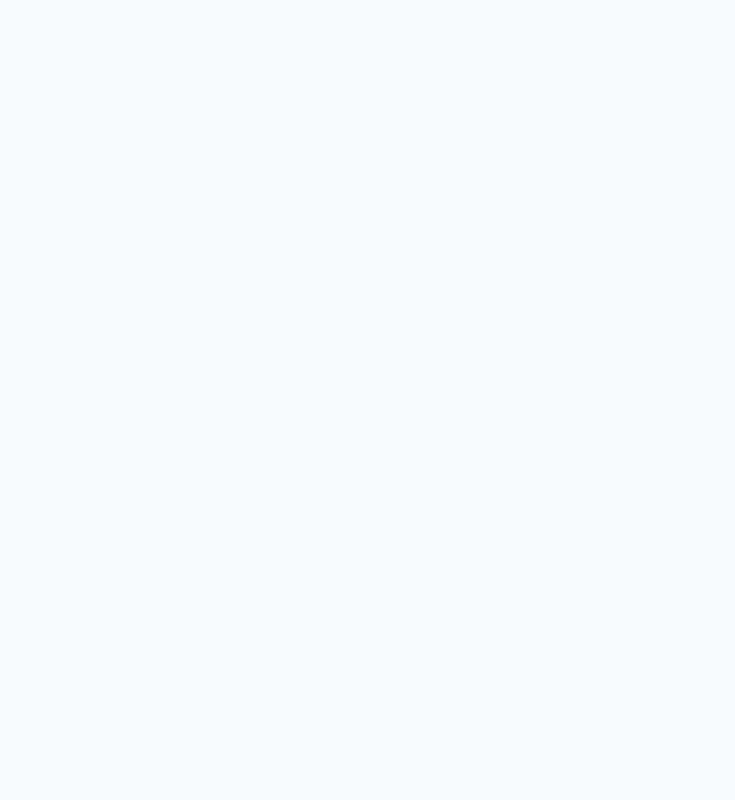
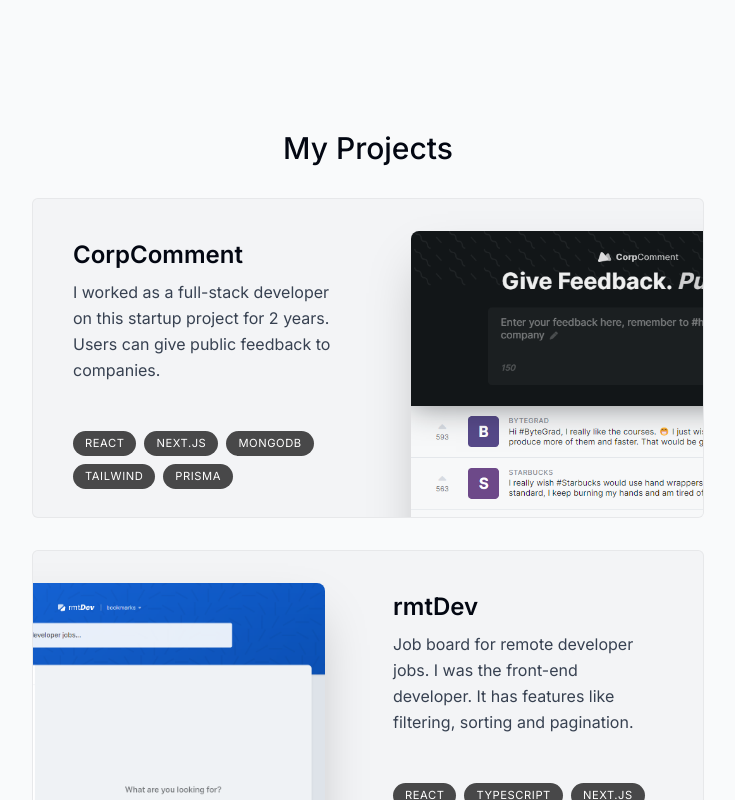
Before and after one commit to muhafs/portfolio-nextjs, a Next.js app: page / in a window 1280 px wide. Shown: the part 1220-2020 px from the top of the page, without its empty margins (272-1007 px from the left). Before the commit the page ends 1600 px from the top, so only its background shows below. Built offline with nearby package versions, Linux system fonts and the light colour scheme.

Commit message:
complete projects section

```diff
--- a/app/layout.tsx
+++ b/app/layout.tsx
@@ -12,7 +12,7 @@
 export default function RootLayout({ children }: { children: React.ReactNode }) {
 	return (
 		<html lang="en">
-			<body className={`${inter.className} bg-gray-50 text-gray-950 relative pt-28 sm:pt-36 h-[200vh]`}>
+			<body className={`${inter.className} bg-gray-50 text-gray-950 relative pt-28 sm:pt-36`}>
 				<div className="bg-[#fbe2e3] absolute -top-[6rem] right-[11rem] -z-10 size-[31.25rem] rounded-full blur-[10rem] sm:w-[68.75rem]" />
 
 				<div className="bg-[#dbd7fb] absolute -top-[1rem] -left-[35rem] -z-10 h-[31.25rem] w-[50rem] rounded-full blur-[10rem] sm:w-[68.75rem] md:-left-[33rem] lg:-left-[28rem] xl:-left-[15rem] 2xl:-left-[5rem]" />
--- a/app/page.tsx
+++ b/app/page.tsx
@@ -1,5 +1,6 @@
 import About from '@/components/About'
 import Hero from '@/components/Hero'
+import Projects from '@/components/Projects'
 import SectionDivider from '@/components/SectionDivider'
 
 export default function Home() {
@@ -8,6 +9,7 @@
 			<Hero />
 			<SectionDivider />
 			<About />
+			<Projects />
 		</main>
 	)
 }
--- /dev/null
+++ b/components/Project.tsx
@@ -0,0 +1,63 @@
+"use client";
+
+import { projectsData } from "@/lib/data";
+import { motion, useScroll, useTransform } from "framer-motion";
+import { useRef } from "react";
+import Image from "next/image";
+
+type ProjectProps = (typeof projectsData)[number];
+
+export default function Project({
+    title,
+    description,
+    tags,
+    imageUrl,
+}: ProjectProps) {
+    const ref = useRef<HTMLDivElement>(null);
+
+    const { scrollYProgress } = useScroll({
+        target: ref,
+        offset: ["0 1", "1.33 1"],
+    });
+
+    const scaleProgress = useTransform(scrollYProgress, [0, 1], [0.8, 1]);
+    const opacityProgress = useTransform(scrollYProgress, [0, 1], [0.6, 1]);
+
+    return (
+        <motion.div
+            ref={ref}
+            style={{
+                scale: scaleProgress,
+                opacity: opacityProgress,
+            }}
+            className="group mb-3 last:mb-0 sm:mb-8"
+        >
+            <section className="relative max-w-[42rem] overflow-hidden rounded-md border border-black/5 bg-gray-100 transition hover:bg-gray-200 group-even:pl-8 sm:h-[20rem] sm:pr-8">
+                <div className="flex h-full flex-col px-5 pb-7 pt-4 group-even:ml-[18rem] sm:max-w-[50%] sm:pl-10 sm:pr-2 sm:pt-10">
+                    <h3 className="text-2xl font-semibold">{title}</h3>
+                    <p className="mt-2 leading-relaxed text-gray-700">
+                        {description}
+                    </p>
+
+                    <ul className="mt-4 flex flex-wrap gap-2 sm:mt-auto">
+                        {tags.map((tag, idx) => (
+                            <li
+                                className="rounded-full bg-black/[0.7] px-3 py-1 text-[0.7rem] uppercase tracking-wider text-white"
+                                key={idx}
+                            >
+                                {tag}
+                            </li>
+                        ))}
+                    </ul>
+                </div>
+
+                <Image
+                    className="absolute -right-40 top-8 w-[28.25rem] rounded-t-lg shadow-2xl transition group-even:-left-40 group-even:right-[initial] group-hover:-translate-x-3 group-hover:translate-y-3 group-hover:-rotate-2 group-hover:scale-[1.04] group-even:group-hover:translate-x-3 group-even:group-hover:translate-y-3 group-even:group-hover:rotate-2"
+                    src={imageUrl}
+                    alt={title}
+                    quality={95}
+                />
+            </section>
+        </motion.div>
+    );
+}
--- /dev/null
+++ b/components/Projects.tsx
@@ -0,0 +1,17 @@
+import { projectsData } from '@/lib/data'
+import SectionHeading from './SectionHeading'
+import Project from './Project'
+
+export default function Projects() {
+	return (
+		<section>
+			<SectionHeading>My projects</SectionHeading>
+
+			<div>
+				{projectsData.map((p, idx) => (
+					<Project key={idx} {...p} />
+				))}
+			</div>
+		</section>
+	)
+}
--- a/components/SectionHeading.tsx
+++ b/components/SectionHeading.tsx
@@ -3,5 +3,5 @@
 }
 
 export default function SectionHeading({ children }: SectionHeadingProps) {
-	return <h2 className="text-3xl font-medium capitalize mb-8">{children}</h2>
+	return <h2 className="text-3xl font-medium capitalize mb-8 text-center">{children}</h2>
 }
```
